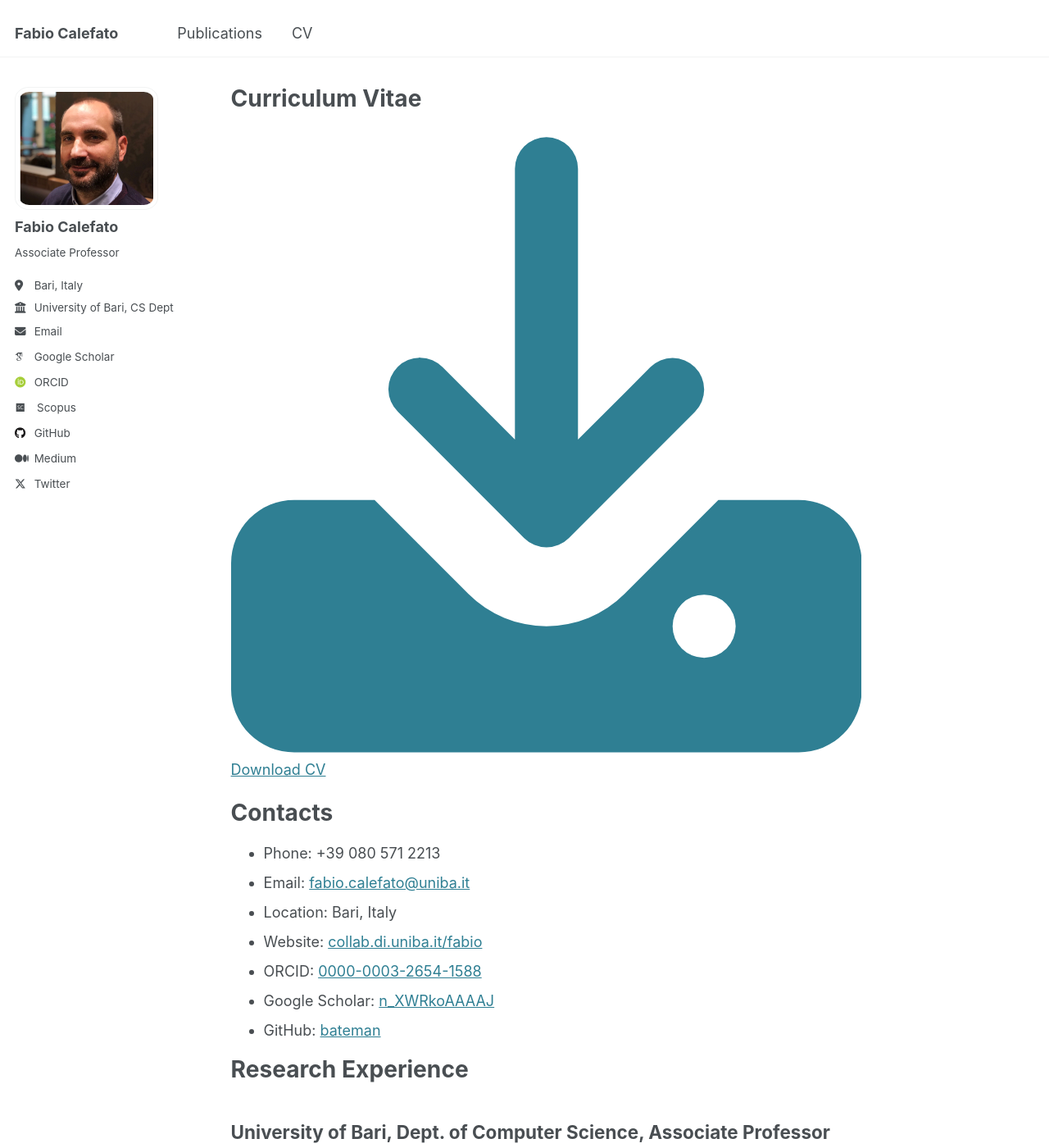
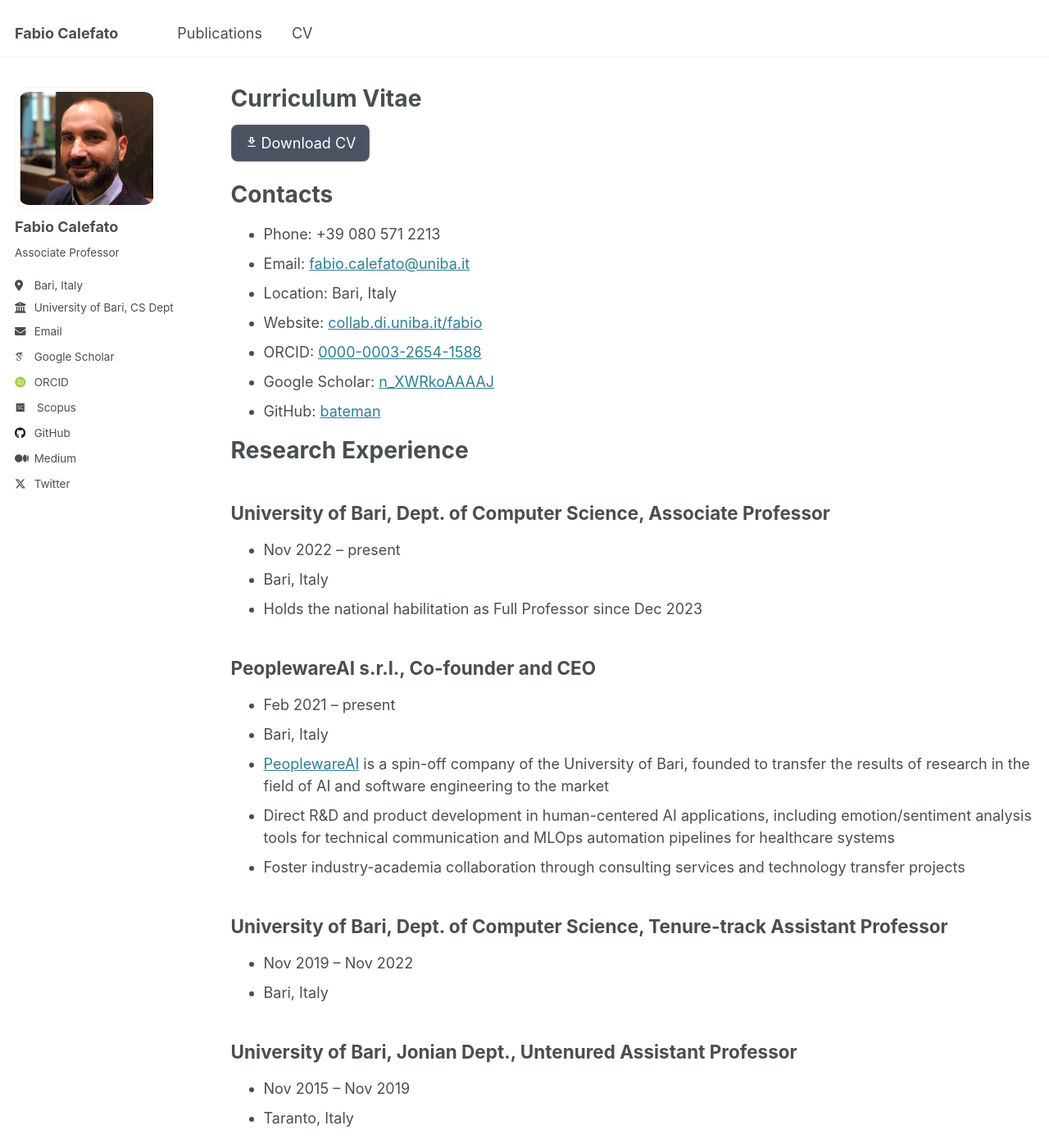
Before and after one commit to bateman/bateman.github.io, a Jekyll site: the page built from _pages/cv.md, in a window 1280 px wide and 1400 px high. Shown: the whole window at 82% size. Built offline with Jekyll 4.4.1, drawn with Linux system fonts in a browser that asks for light colours; some web fonts are replaced.

Commit message:
Add download button for CV with improved styling

```diff
--- a/_pages/cv.md
+++ b/_pages/cv.md
@@ -8,7 +9,7 @@ redirect_from:
 
 {% include base_path %}
 
-<a href="https://raw.githubusercontent.com/bateman/rendercv-pipeline/main/Fabio_Calefato_CV.pdf" target=_blank class="inline-flex items-center px-4 py-2 text-sm font-medium text-gray-900 bg-white border border-gray-200 rounded-lg hover:bg-gray-100 hover:text-primary-700 focus:z-10 focus:ring-4 focus:outline-none focus:ring-gray-200 focus:text-primary-700 dark:bg-gray-800 dark:text-gray-400 dark:border-gray-600 dark:hover:text-white dark:hover:bg-gray-700 dark:focus:ring-gray-700"><svg class="w-3.5 h-3.5 me-2.5" aria-hidden="true" xmlns="http://www.w3.org/2000/svg" fill="currentcolor" viewBox="0 0 20 20"><path d="M14.707 7.793a1 1 0 00-1.414.0L11 10.086V1.5a1 1 0 00-2 0v8.586L6.707 7.793A1 1 0 105.293 9.207l4 4a1 1 0 001.416.0l4-4a1 1 0 00-.002-1.414z"/><path d="M18 12h-2.55l-2.975 2.975a3.5 3.5.0 01-4.95.0L4.55 12H2a2 2 0 00-2 2v4a2 2 0 002 2h16a2 2 0 002-2v-4a2 2 0 00-2-2zm-3 5a1 1 0 110-2 1 1 0 010 2z"/></svg> Download CV</a>
+[<svg class="icon" style="width:16px;height:16px;vertical-align:middle;margin-right:4px" viewBox="0 0 24 24"><path fill="currentColor" d="M13 5v6h1.17L12 13.17 9.83 11H11V5h2m2-2H9v6H5l7 7 7-7h-4V3z"/><path fill="currentColor" d="M19 19H5v2h14v-2z"/></svg> Download CV](https://raw.githubusercontent.com/bateman/rendercv-pipeline/main/Fabio_Calefato_CV.pdf){: .btn-download  target="_blank" style="background-color: rgba(30, 41, 59, 0.8); color: #fff; padding: 8px 16px; border-radius: 8px; text-decoration: none; display: inline-flex; align-items: center; backdrop-filter: blur(8px); border: 1px solid rgba(255, 255, 255, 0.1);"}
 
 # Contacts
 
--- a/_sass/layout/_buttons.scss
+++ b/_sass/layout/_buttons.scss
@@ -151,3 +151,21 @@
     font-size: $type-size-7;
   }
 }
+
+.btn-download {
+  background-color: rgba(30, 41, 59, 0.8);
+  color: #fff;
+  padding: 8px 16px;
+  border-radius: 8px;
+  text-decoration: none;
+  display: inline-flex;
+  align-items: center;
+  backdrop-filter: blur(8px);
+  border: 1px solid rgba(255, 255, 255, 0.1);
+
+  &:hover {
+    background-color: rgba(30, 41, 59, 0.9);
+    text-decoration: none;
+    color: #fff;
+  }
+}
```
Also changed, not shown: other parts of _pages/cv.md (+1 -0 lines).
